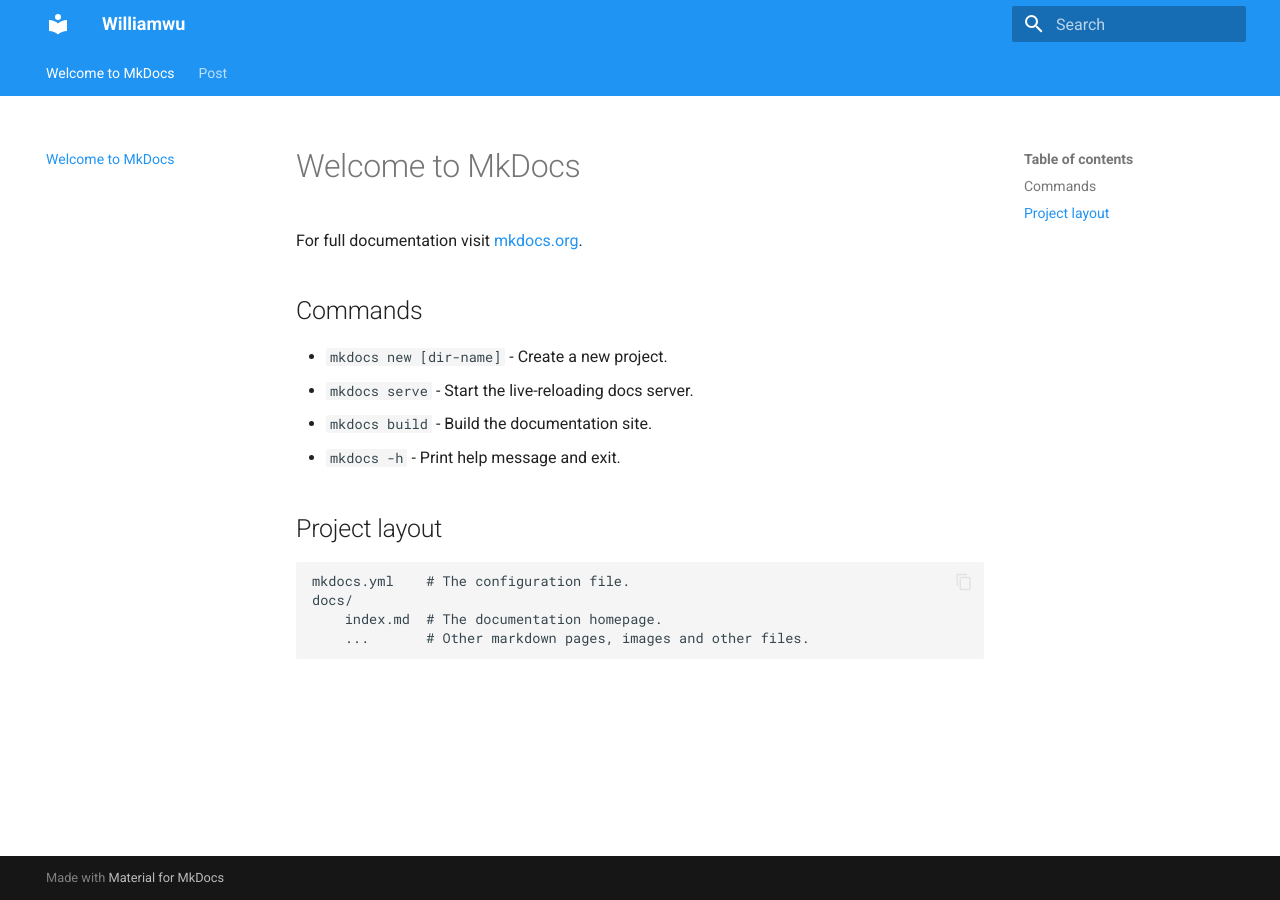
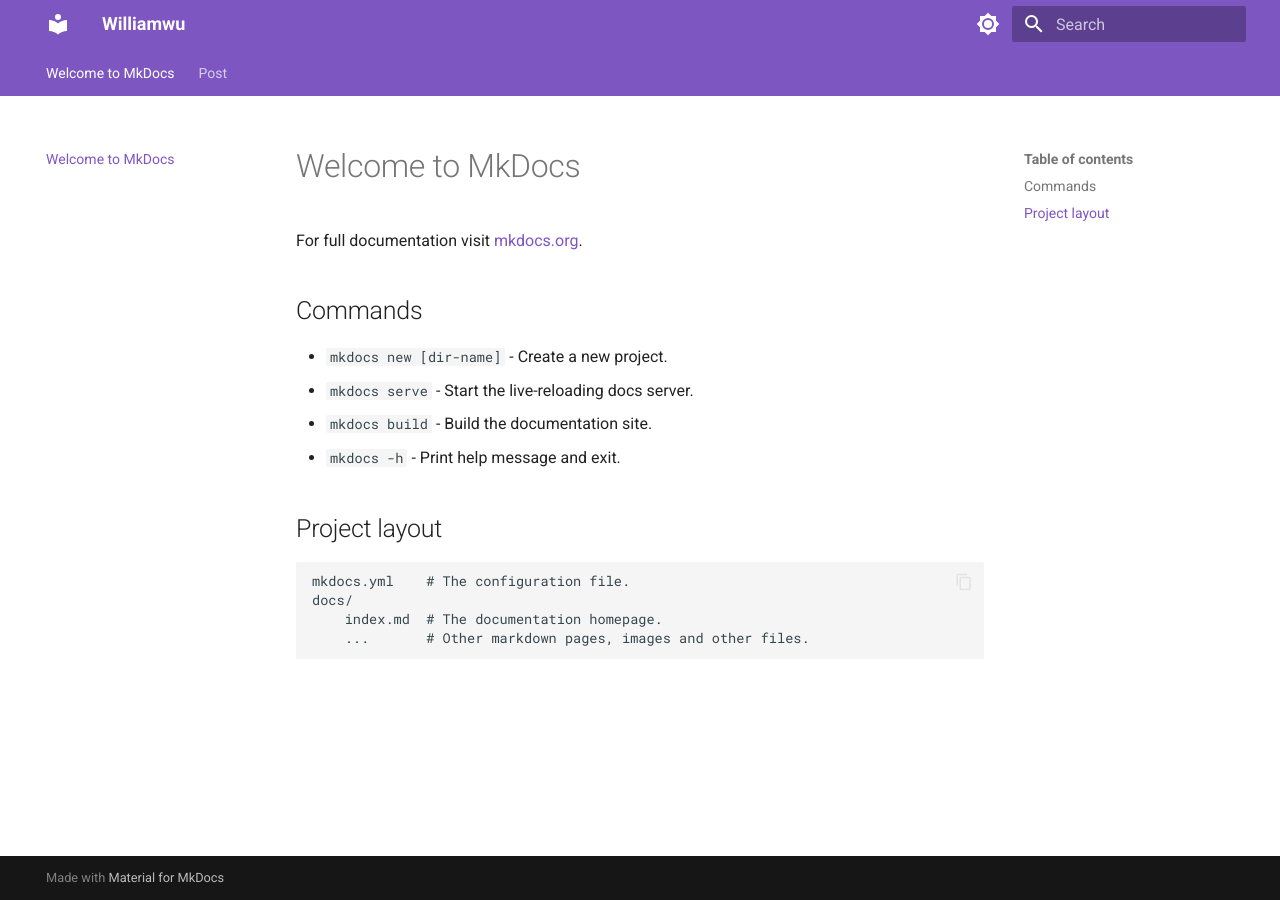
Before and after one commit to empandme/Personal-Blog, an MkDocs documentation site: the page built from docs/index.md, in a window 1280 px wide. Built offline with MkDocs 1.6.1 and Material for MkDocs 9.7.7, drawn with Linux system fonts in a browser that asks for light colours.

Commit message:
Change of layout

```diff
--- a/helloworld.py
+++ /dev/null
@@ -1 +0,0 @@
-print("hello world")
--- a/mkdocs.yml
+++ b/mkdocs.yml
@@ -8,10 +8,15 @@ theme:
 
   palette:
   - scheme: default
-    primary: blue
-    accent: blue
+    primary: deep purple
+    accent: deep purple
+    toggle:
+      icon: material/brightness-7
+      name: Switch to dark mode
 
   features:
+  - navigation.instant
+  - navigation.instant.progress
   - navigation.tabs
   - navigation.sections
   - navigation.top
```
